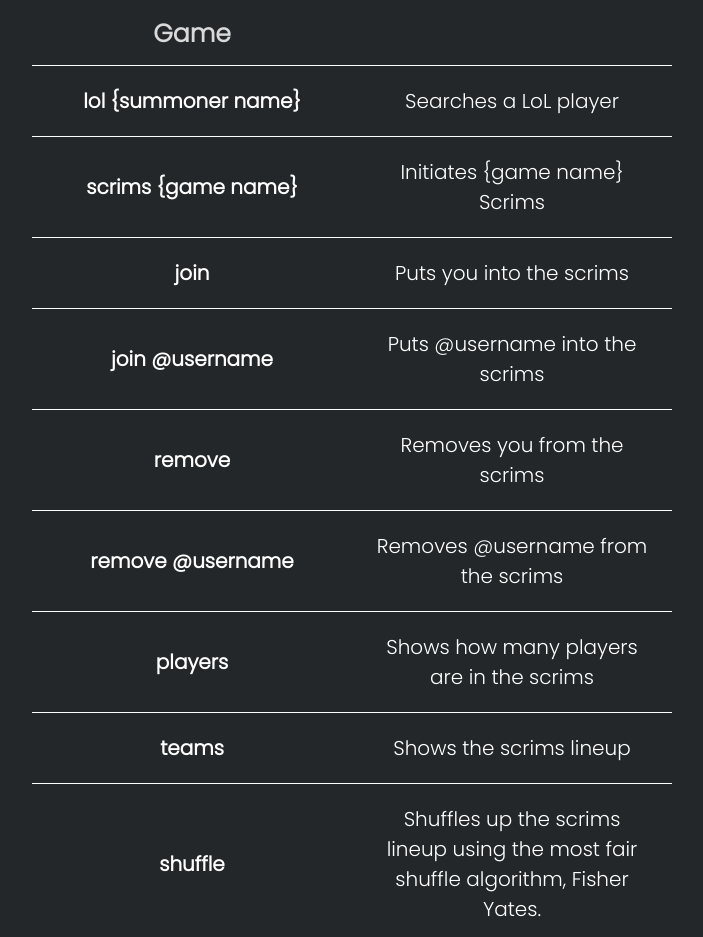
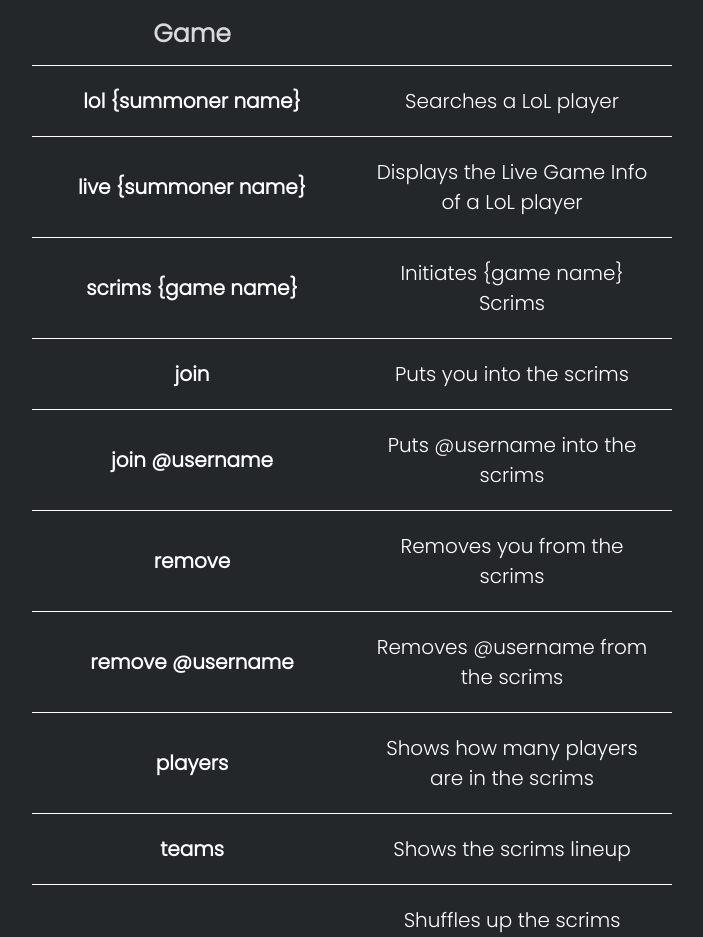
Before and after one commit to GigaSmurf/GigaSmurf-Web, a plain HTML site: page index.html in a window 1280 px wide. Shown: the part 3027-3964 px from the top of the page, without its empty margins (288-991 px from the left). Drawn offline with nearby package versions, Linux system fonts and the light colour scheme.

Commit message:
Update index.html

```diff
--- a/index.html
+++ b/index.html
@@ -121,6 +121,10 @@
                 <tr>
                     <td>lol {summoner name}</td>
                     <td>Searches a LoL player</td>
+                </tr>
+                <tr>
+                    <td>live {summoner name}</td>
+                    <td>Displays the Live Game Info of a LoL player</td>
                 </tr>
                 <tr>
                     <td>scrims {game name}</td>
```
